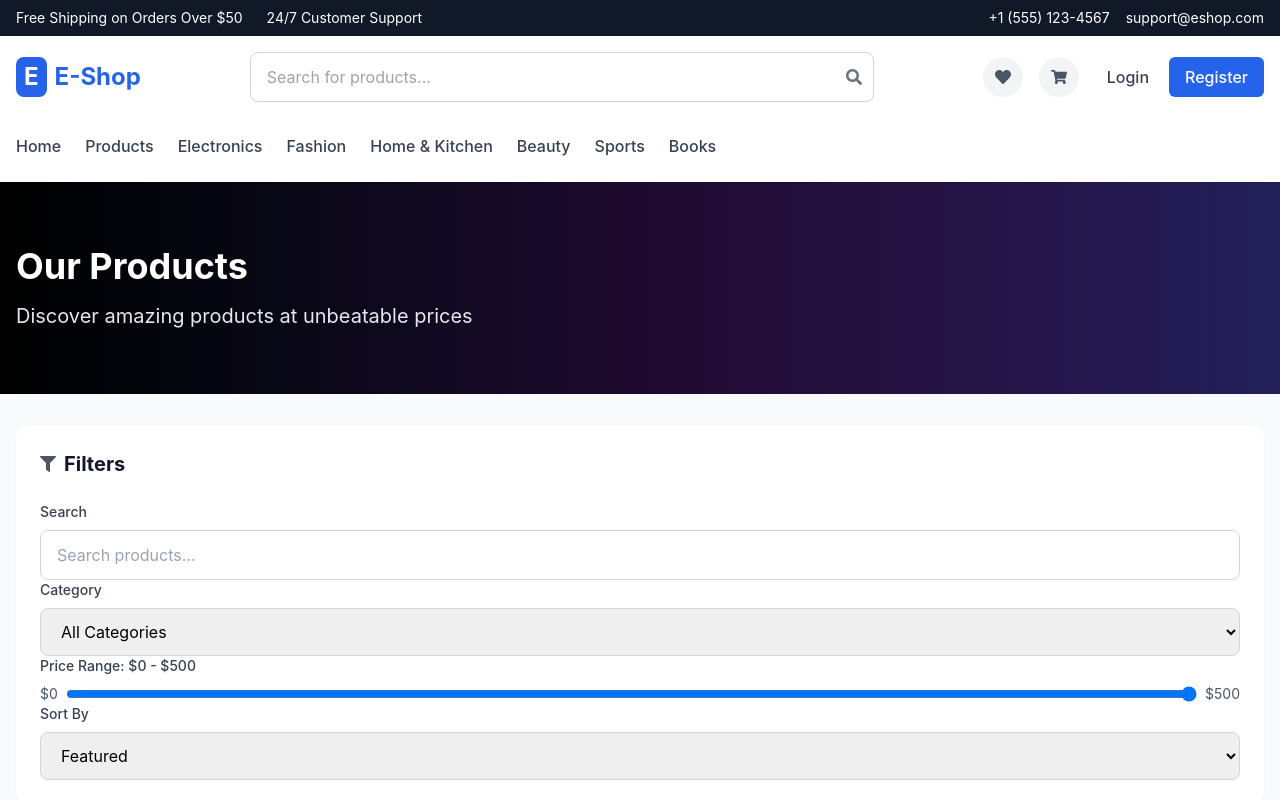
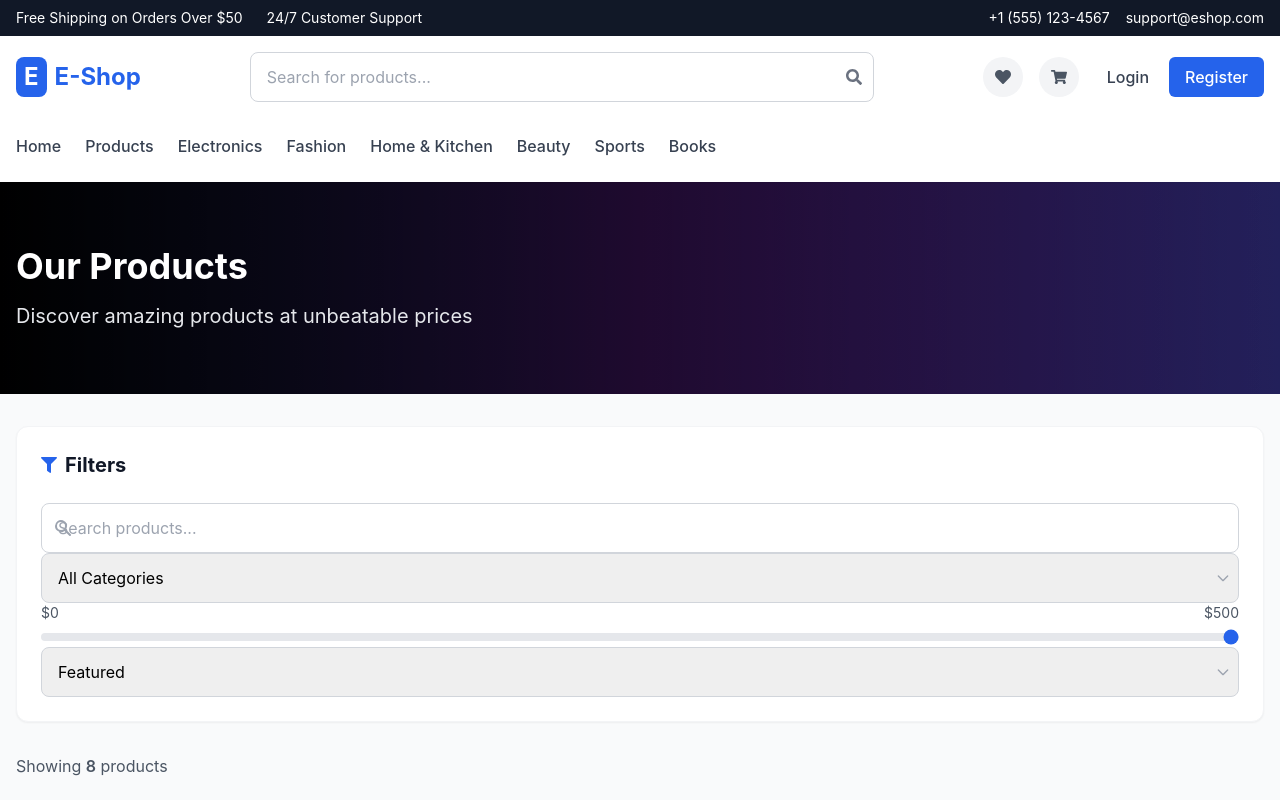
Before and after one commit to devasol/E-Commerce__C-2-C, a React (Create React App) app in the folder frontend/: page /products in a window 1280 px wide. Shown: the top 800 px of the page. Built offline with nearby package versions, Linux system fonts and the light colour scheme; no server answers; grey boxes are pictures that could not be loaded.

Commit message:
feat: Enhance ProductList filtering component with modern, beautiful design

```diff
--- a/frontend/src/pages/ProductList.tsx
+++ b/frontend/src/pages/ProductList.tsx
@@ -216,18 +216,18 @@ const ProductList: React.FC = () => {
       <div className="container mx-auto px-4 py-8">
         {/* Filters Section */}
         <motion.div
-          className="mb-8 bg-white rounded-xl shadow-sm p-6"
+          className="mb-8 bg-white rounded-xl shadow-sm p-6 border border-gray-100"
           initial={{ opacity: 0, y: 20 }}
           animate={{ opacity: 1, y: 0 }}
           transition={{ duration: 0.6 }}
         >
           <div className="flex flex-col md:flex-row md:items-center md:justify-between gap-4 mb-6">
             <div className="flex items-center">
-              <FaFilter className="text-gray-600 mr-2" />
+              <FaFilter className="text-blue-600 mr-2" />
               <h2 className="text-xl font-bold text-gray-900">Filters</h2>
             </div>
             <button
-              className="md:hidden bg-gray-100 hover:bg-gray-200 px-4 py-2 rounded-lg flex items-center"
+              className="md:hidden bg-blue-50 hover:bg-blue-100 text-blue-600 px-4 py-2 rounded-lg flex items-center border border-blue-200 transition-colors duration-300"
               onClick={() => setShowFilters(!showFilters)}
             >
               <FaSlidersH className="mr-2" />
@@ -237,20 +237,26 @@ const ProductList: React.FC = () => {
 
           <div className={`grid grid-cols-1 md:grid-cols-4 gap-4 ${showFilters ? 'block' : 'hidden md:block'}`}>
             <div>
-              <label className="block text-sm font-medium text-gray-700 mb-2">Search</label>
+              <div className="relative">
+                <div className="absolute inset-y-0 left-0 pl-3 flex items-center pointer-events-none">
+                  <svg className="h-5 w-5 text-gray-400" fill="currentColor" viewBox="0 0 20 20">
+                    <path fillRule="evenodd" d="M8 4a4 4 0 100 8 4 4 0 000-8zM2 8a6 6 0 1110.89 3.476l4.817 4.817a1 1 0 01-1.414 1.414l-4.816-4.816A6 6 0 012 8z" clipRule="evenodd" />
+                  </svg>
+                </div>
                 <input
                   type="text"
                   placeholder="Search products..."
-                className="input-modern"
+                  className="input-modern pl-10"
                   value={searchTerm}
                   onChange={(e) => setSearchTerm(e.target.value)}
                 />
               </div>
+            </div>
 
             <div>
-              <label className="block text-sm font-medium text-gray-700 mb-2">Category</label>
+              <div className="relative">
                 <select
-                className="input-modern"
+                  className="input-modern appearance-none pr-10"
                   value={category}
                   onChange={(e) => setCategory(e.target.value)}
                 >
@@ -261,30 +267,35 @@ const ProductList: React.FC = () => {
                   <option value="sports">Sports</option>
                   <option value="beauty">Beauty</option>
                 </select>
+                <div className="absolute inset-y-0 right-0 flex items-center px-2 pointer-events-none">
+                  <svg className="h-4 w-4 text-gray-400" fill="none" stroke="currentColor" viewBox="0 0 24 24">
+                    <path strokeLinecap="round" strokeLinejoin="round" strokeWidth="2" d="M19 9l-7 7-7-7" />
+                  </svg>
+                </div>
+              </div>
             </div>
 
             <div>
-              <label className="block text-sm font-medium text-gray-700 mb-2">
-                Price Range: ${priceRange[0]} - ${priceRange[1]}
-              </label>
-              <div className="flex items-center space-x-2">
-                <span className="text-sm text-gray-600">${priceRange[0]}</span>
+              <div className="space-y-2">
+                <div className="flex justify-between text-sm text-gray-600">
+                  <span>${priceRange[0]}</span>
+                  <span>${priceRange[1]}</span>
+                </div>
                 <input
                   type="range"
                   min="0"
                   max="500"
                   value={priceRange[1]}
                   onChange={(e) => setPriceRange([priceRange[0], parseInt(e.target.value)])}
-                  className="w-full"
+                  className="w-full h-2 bg-gray-200 rounded-lg appearance-none cursor-pointer accent-blue-600"
                 />
-                <span className="text-sm text-gray-600">${priceRange[1]}</span>
               </div>
             </div>
 
             <div>
-              <label className="block text-sm font-medium text-gray-700 mb-2">Sort By</label>
+              <div className="relative">
                 <select
-                className="input-modern"
+                  className="input-modern appearance-none pr-10"
                   value={sortBy}
                   onChange={(e) => setSortBy(e.target.value)}
                 >
@@ -293,6 +304,12 @@ const ProductList: React.FC = () => {
                   <option value="price-high">Price: High to Low</option>
                   <option value="rating">Top Rated</option>
                 </select>
+                <div className="absolute inset-y-0 right-0 flex items-center px-2 pointer-events-none">
+                  <svg className="h-4 w-4 text-gray-400" fill="none" stroke="currentColor" viewBox="0 0 24 24">
+                    <path strokeLinecap="round" strokeLinejoin="round" strokeWidth="2" d="M19 9l-7 7-7-7" />
+                  </svg>
+                </div>
+              </div>
             </div>
           </div>
         </motion.div>
```
Lines whose indentation alone changed are shown as unchanged.
